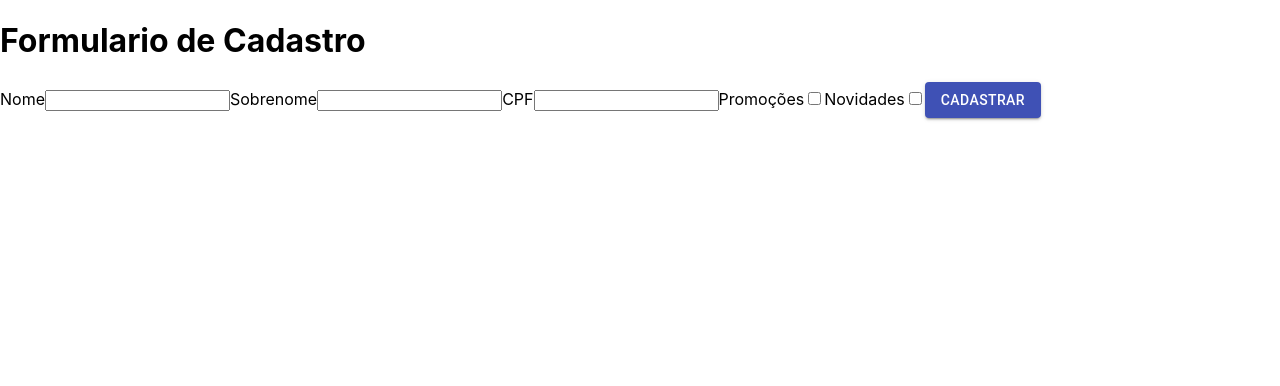
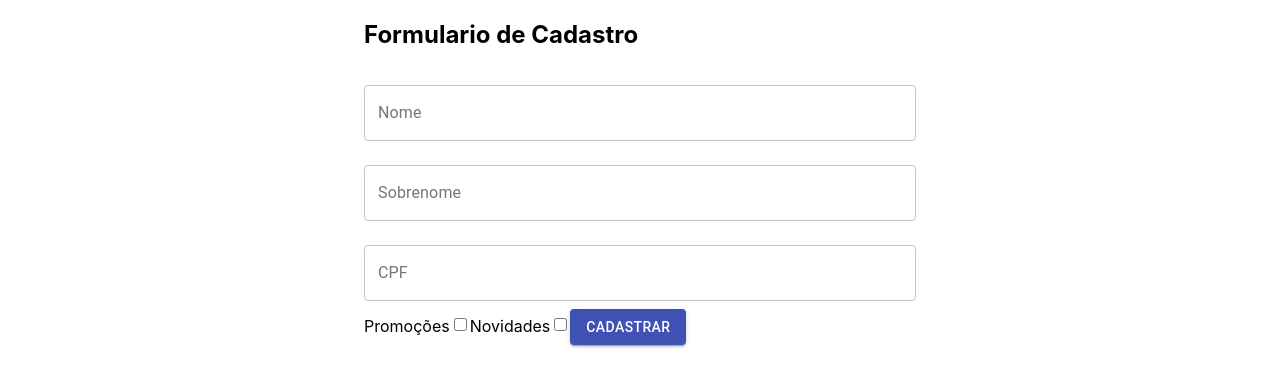
Before and after one commit to Jose-cmd98/reactForms, a React (Create React App) app: page / in a window 1280 px wide. Shown: the top 386 px of the page. Built offline with nearby package versions, Linux system fonts and the light colour scheme.

Commit message:
TextField/Container

```diff
--- a/src/App.js
+++ b/src/App.js
@@ -1,15 +1,17 @@
 
-import { Fragment } from 'react';
+// import { Fragment } from 'react';
 import './App.css';
 import FormularioCadastro from './components/FormularioCadastro/FormularioCadastro';
+import {Container} from '@material-ui/core'
+import { TextField } from '@material-ui/core';
 
 function App() {
   return (
-    <Fragment>
+    <Container component="article" maxWidth="sm">
     <h1>Formulario de Cadastro</h1>
     <FormularioCadastro />
 
-    </Fragment>
+    </Container>
   );
 }
 
--- a/src/components/FormularioCadastro/FormularioCadastro.jsx
+++ b/src/components/FormularioCadastro/FormularioCadastro.jsx
@@ -1,18 +1,17 @@
 import React from 'react';
 import Button from '@material-ui/core/Button';
+import TextField  from '@material-ui/core/TextField';
 
 
 function FormularioCadastro(){
     return(
         <form action="">
-            <label htmlFor="">Nome</label>
-            <input type="text" />
+            <TextField id="nome" label="Nome" variant="outlined" fullWidth margin="normal"/>
 
-            <label htmlFor="">Sobrenome</label>
-            <input type="text" />
 
-            <label htmlFor="">CPF</label>
-            <input type="text" />
+            <TextField id="sobrenome" label="Sobrenome" variant="outlined" fullWidth margin="normal"/>
+
+            <TextField id="cpf" label="CPF" variant="outlined" fullWidth margin="normal"/>
 
             <label htmlFor="">Promoções</label>
             <input type="checkbox" />
```
